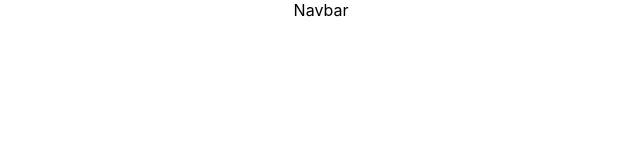
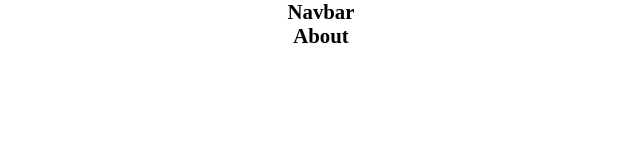
Before and after one commit to aydogdu-ali/Recipe_App, a React (Create React App) app: page /about in a window 1280 px wide. Before the commit this address had no page. Shown: the top 160 px of the page, without its empty margins (319-959 px from the left). Built offline with nearby package versions, Linux system fonts and the light colour scheme.

Commit message:
edit privaterouter component

```diff
--- a/src/App.css
+++ b/src/App.css
@@ -1,38 +1,3 @@
 .App {
   text-align: center;
 }
-
-.App-logo {
-  height: 40vmin;
-  pointer-events: none;
-}
-
-@media (prefers-reduced-motion: no-preference) {
-  .App-logo {
-    animation: App-logo-spin infinite 20s linear;
-  }
-}
-
-.App-header {
-  background-color: #282c34;
-  min-height: 100vh;
-  display: flex;
-  flex-direction: column;
-  align-items: center;
-  justify-content: center;
-  font-size: calc(10px + 2vmin);
-  color: white;
-}
-
-.App-link {
-  color: #61dafb;
-}
-
-@keyframes App-logo-spin {
-  from {
-    transform: rotate(0deg);
-  }
-  to {
-    transform: rotate(360deg);
-  }
-}
--- a/src/components/globalStyles/GlobalStyles.jsx
+++ b/src/components/globalStyles/GlobalStyles.jsx
@@ -9,4 +9,9 @@
     box-sizing: border-box;
 }
 
+body{
+    font-size: 1.3rem;
+    font-weight: 700;
+}
+
 `
--- a/src/index.css
+++ /dev/null
@@ -1,13 +0,0 @@
-body {
-  margin: 0;
-  font-family: -apple-system, BlinkMacSystemFont, 'Segoe UI', 'Roboto', 'Oxygen',
-    'Ubuntu', 'Cantarell', 'Fira Sans', 'Droid Sans', 'Helvetica Neue',
-    sans-serif;
-  -webkit-font-smoothing: antialiased;
-  -moz-osx-font-smoothing: grayscale;
-}
-
-code {
-  font-family: source-code-pro, Menlo, Monaco, Consolas, 'Courier New',
-    monospace;
-}
--- a/src/index.js
+++ b/src/index.js
@@ -1,6 +1,5 @@
 import React from 'react';
 import ReactDOM from 'react-dom/client';
-import './index.css';
 import App from './App';
 import reportWebVitals from './reportWebVitals';
 
--- a/src/router/AppRouter.jsx
+++ b/src/router/AppRouter.jsx
@@ -1,7 +1,13 @@
 import React from 'react'
 import { BrowserRouter,Route, Routes } from 'react-router-dom'
+import { GlobalStyles } from '../components/globalStyles/GlobalStyles'
 import Navbar from '../components/nav/Navbar'
-
+import Home from "../pages/home/Home"
+import About from "../pages/about/About"
+import Register from "../pages/register/Register"
+import Detail from "../pages/detail/Detail"
+import Login from "../pages/login/Login"
+import PrivateRouter from './PrivateRouter'
 
 
 // Bu komponenti App.js dosyası kullanacağım için Router işlemlerini bo componentte yaptım.
@@ -9,9 +15,23 @@
   return (
     <BrowserRouter>
     {/*Her sayfada göstereceğim componenetleri Routes'un üst kısmına yazıyorum.*/}
+    {/*Global stileri her componente kullanmak için çağırıyorum*/}
+    <GlobalStyles/>
     <Navbar/>
       <Routes>
-<Route/>
+<Route path = "/" element ={<Home/>}/>
+
+{/*PrivateRouter ile kullanıcı girişi varsa About ve Detail Sayasını görebilecek yoksa login olması gerektiği için logine yönlendirdik.*/}
+<Route path = "/about" element ={<PrivateRouter/>}>
+<Route path = "" element ={<About/>}/>
+</Route>
+<Route path = "/detail" element ={<PrivateRouter/>}>
+<Route path = "" element ={<Detail/>}/>
+
+  </Route>
+<Route path = "/login" element ={<Login/>}/>
+
+<Route path = "/register" element ={<Register/>}/>
 
       </Routes>
 
--- a/src/router/PrivateRouter.jsx
+++ b/src/router/PrivateRouter.jsx
@@ -1,8 +1,17 @@
 import React from 'react'
+import { Outlet,Navigate } from 'react-router-dom';
 
+// Bu componenette eğer kullanıcı giriş yapmışşsa göstereceğim componenetleri tanımlamak için  PrivateRouter oluşturuyorum.
 const PrivateRouter = () => {
+
+  // Burda kullanıcı varmış gibi simüle ettim.
+  const user = true;
   return (
-    <div>PrivateRouter</div>
+    <div>
+
+{/*Kullanıcı varsa tıkladığı sayfayı görecek yoksa giriş işlemi için login olacak*/}
+    {user ? <Outlet/>: <Navigate to ="/login"/> }
+    </div>
   )
 }
 
```
